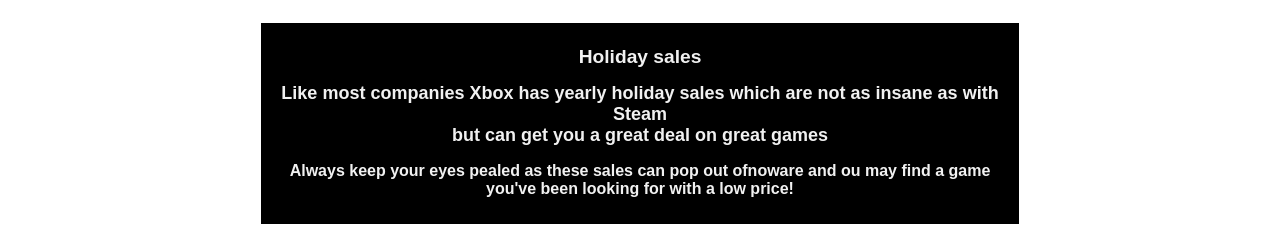
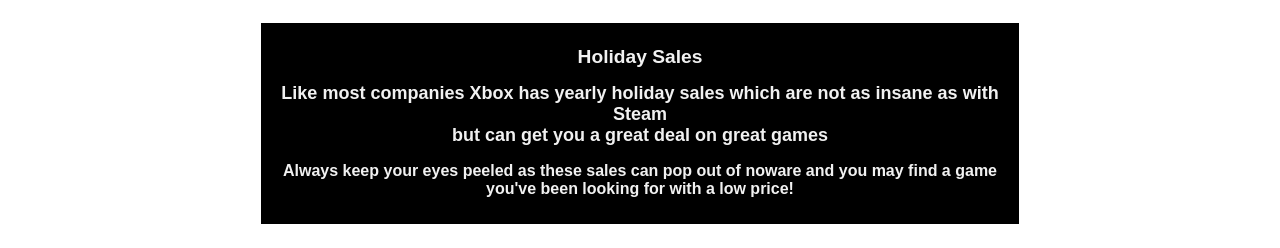
Before and after one commit to RobFalv/Games, a plain HTML site: page Xbox.html in a window 1280 px wide. Shown: the part 574-822 px from the top of the page. Drawn offline with Linux system fonts and the light colour scheme.

Commit message:
Update Xbox.html

```diff
--- a/Xbox.html
+++ b/Xbox.html
@@ -126,7 +126,7 @@
         </div>
         </div>
         <div class="middle"><h1>Xbox Game Pass</h1><h2>The Xbox Game Pass is the best way to get great games for a low monthly price<br></h2><h3><p>This is the best way to get games on your xbox with hundreds of free games available!</p></h3></div>
-        <div class="middle"><h1>Holiday sales</h1><h2>Like most companies Xbox has yearly holiday sales which are not as insane as with Steam<br> but can get you a great deal on great games<br></h2><h3><p>Always keep your eyes pealed as these sales can pop out ofnoware and ou may find a game you've been looking for with a low price!</p></h3></div>
+        <div class="middle"><h1>Holiday Sales</h1><h2>Like most companies Xbox has yearly holiday sales which are not as insane as with Steam<br> but can get you a great deal on great games<br></h2><h3><p>Always keep your eyes peeled as these sales can pop out of noware and you may find a game you've been looking for with a low price!</p></h3></div>
     <!--Plan was hard to implement so i changed the design to work and look smoother-->
         <div class="footer">
       <p>Deal Website By Robert P4 WHS Design Class 2022-2023</p>
```
